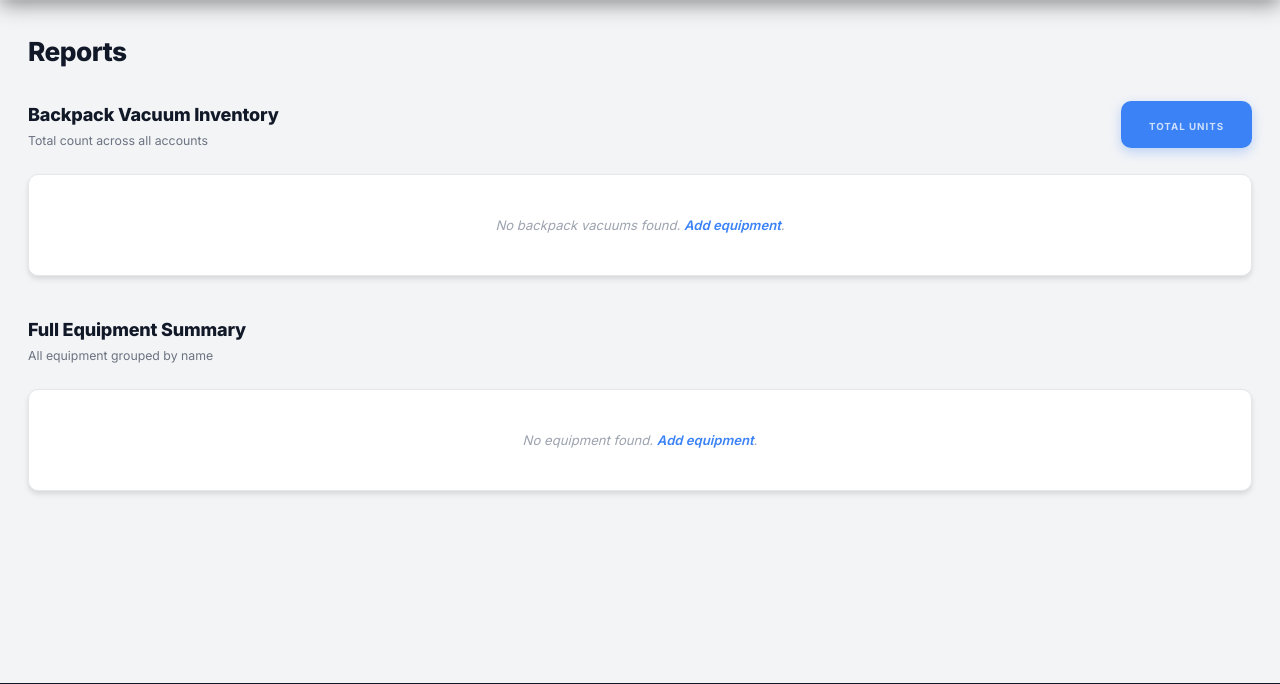
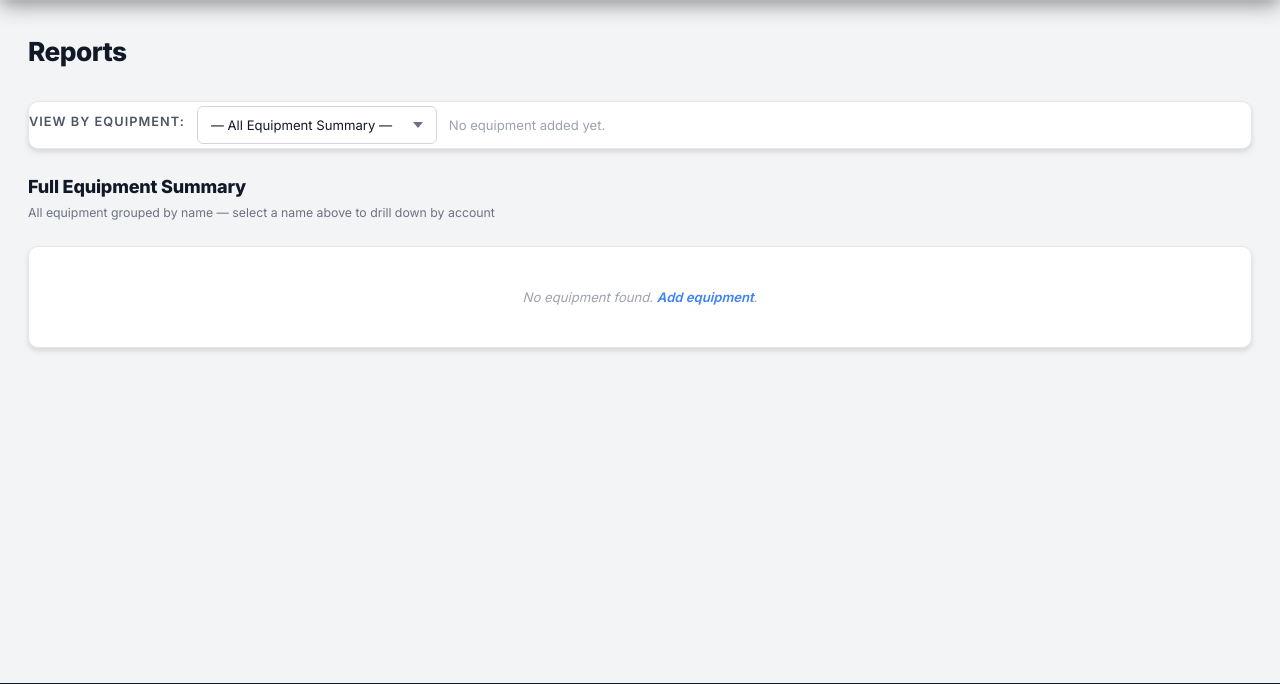
Before and after one commit to Edu2usa/equipment-tracker, a Flask app: page /reports in a window 1280 px wide. Shown: the part 68-752 px from the top of the page. Run offline with Flask 3, Linux system fonts and the light colour scheme.

Commit message:
Add favicon, dynamic Reports picker, and Settings page for names/types

```diff
--- a/templates/reports.html
+++ b/templates/reports.html
@@ -6,21 +6,38 @@
   <h1>Reports</h1>
 </div>
 
-<!-- ── Backpack Vacuum Report ─────────────────────────────────── -->
+<!-- ── Equipment Picker ───────────────────────────────────────── -->
+<div class="card mb-4">
+  <form method="get" action="{{ url_for('reports') }}" class="filter-bar">
+    <label for="name-select" class="filter-label">View by Equipment:</label>
+    <select id="name-select" name="name" class="form-select" onchange="this.form.submit()">
+      <option value="">— All Equipment Summary —</option>
+      {% for n in available_names %}
+      <option value="{{ n }}" {% if n == selected_name %}selected{% endif %}>{{ n }}</option>
+      {% endfor %}
+    </select>
+    {% if not available_names %}
+    <span class="text-muted">No equipment added yet.</span>
+    {% endif %}
+  </form>
+</div>
+
+{% if selected_name %}
+<!-- ── Per-Equipment Account Breakdown ───────────────────────── -->
 <div class="report-section">
   <div class="report-header">
     <div>
-      <h2 class="report-title">Backpack Vacuum Inventory</h2>
-      <p class="report-subtitle">Total count across all accounts</p>
+      <h2 class="report-title">{{ selected_name }} – By Account</h2>
+      <p class="report-subtitle">Distribution across all accounts</p>
     </div>
     <div class="report-kpi">
-      <span class="kpi-value">{{ backpack_total }}</span>
+      <span class="kpi-value">{{ detail_total }}</span>
       <span class="kpi-label">Total Units</span>
     </div>
   </div>
 
   <div class="card mt-4">
-    {% if backpack_by_account %}
+    {% if detail_by_account %}
     <table class="data-table">
       <thead>
         <tr>
@@ -30,10 +47,11 @@
           <th>Total</th>
           <th>Working</th>
           <th>In Repair</th>
+          <th>In Storage</th>
         </tr>
       </thead>
       <tbody>
-        {% for row in backpack_by_account %}
+        {% for row in detail_by_account %}
         <tr>
           <td class="bold">{{ row.account_name }}</td>
           <td>{{ row.location }}</td>
@@ -43,26 +61,30 @@
           <td>
             {% if row.repair_qty > 0 %}
             <span class="badge badge-in_repair">{{ row.repair_qty }}</span>
-            {% else %}
-            <span style="color:var(--gray-400)">—</span>
-            {% endif %}
+            {% else %}<span style="color:var(--gray-400)">—</span>{% endif %}
+          </td>
+          <td>
+            {% if row.storage_qty > 0 %}
+            <span class="badge badge-in_storage">{{ row.storage_qty }}</span>
+            {% else %}<span style="color:var(--gray-400)">—</span>{% endif %}
           </td>
         </tr>
         {% endfor %}
       </tbody>
     </table>
     {% else %}
-    <p class="empty-row">No backpack vacuums found. <a href="{{ url_for('add_equipment') }}">Add equipment</a>.</p>
+    <p class="empty-row">No "{{ selected_name }}" found. <a href="{{ url_for('add_equipment') }}">Add equipment</a>.</p>
     {% endif %}
   </div>
 </div>
 
-<!-- ── Equipment Summary ────────────────────────────────────────── -->
+{% else %}
+<!-- ── Full Equipment Summary ─────────────────────────────────── -->
 <div class="report-section">
   <div class="report-header">
     <div>
       <h2 class="report-title">Full Equipment Summary</h2>
-      <p class="report-subtitle">All equipment grouped by name</p>
+      <p class="report-subtitle">All equipment grouped by name — select a name above to drill down by account</p>
     </div>
   </div>
 
@@ -76,6 +98,7 @@
           <th>Working</th>
           <th>In Repair</th>
           <th>In Storage</th>
+          <th></th>
         </tr>
       </thead>
       <tbody>
@@ -87,14 +110,15 @@
           <td>
             {% if row.repair_qty > 0 %}
             <span class="badge badge-in_repair">{{ row.repair_qty }}</span>
-            {% else %}<span style="color:var(--gray-400)">—</span>
-            {% endif %}
+            {% else %}<span style="color:var(--gray-400)">—</span>{% endif %}
           </td>
           <td>
             {% if row.storage_qty > 0 %}
             <span class="badge badge-in_storage">{{ row.storage_qty }}</span>
-            {% else %}<span style="color:var(--gray-400)">—</span>
-            {% endif %}
+            {% else %}<span style="color:var(--gray-400)">—</span>{% endif %}
+          </td>
+          <td>
+            <a href="{{ url_for('reports', name=row.name) }}" class="btn btn-sm btn-outline">By Account</a>
           </td>
         </tr>
         {% endfor %}
@@ -105,5 +129,6 @@
     {% endif %}
   </div>
 </div>
+{% endif %}
 
 {% endblock %}
```
